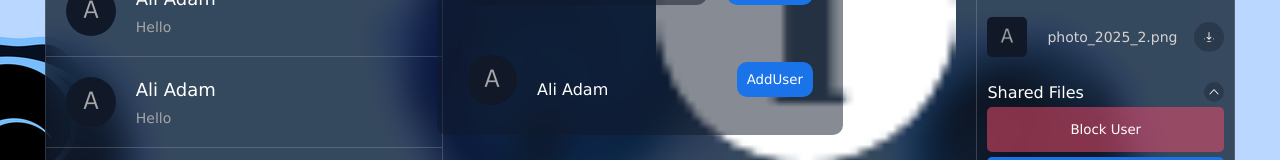
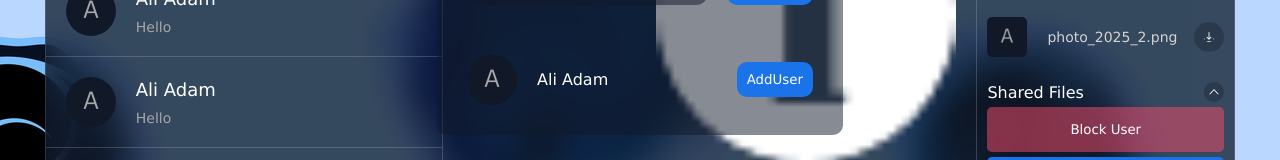
Before and after one commit to ALI-ADAM94/project, a React (Vite) app: page / in a window 1280 px wide. Shown: the part 375-535 px from the top of the page. Built offline with nearby package versions, Linux system fonts and the light colour scheme.

Commit message:
span modify

```diff
--- a/src/components/list/chatList/addUser/addUser.css
+++ b/src/components/list/chatList/addUser/addUser.css
@@ -44,12 +44,7 @@
                 border-radius:50%;
                 object-fit: cover;
             }
-           span{
 
-            margin-top: 20px;
-            align-items: center;
-            justify-content: center;
-           }
         }
         button{
             padding: 10px;
```
